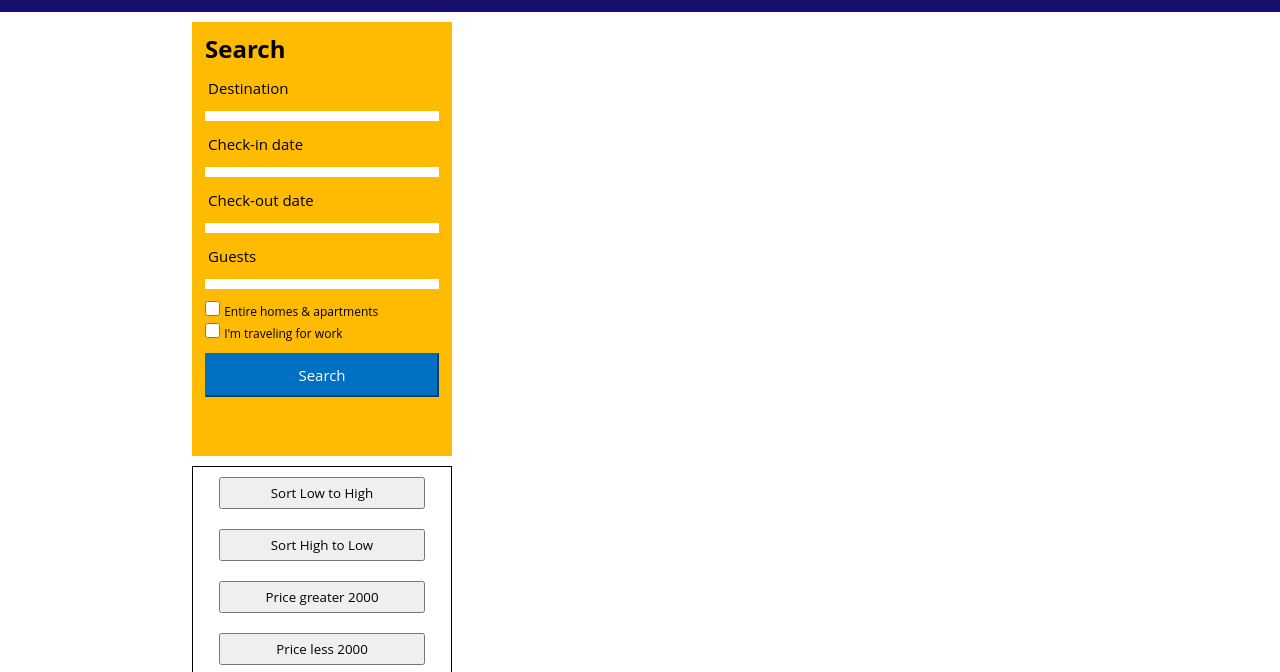
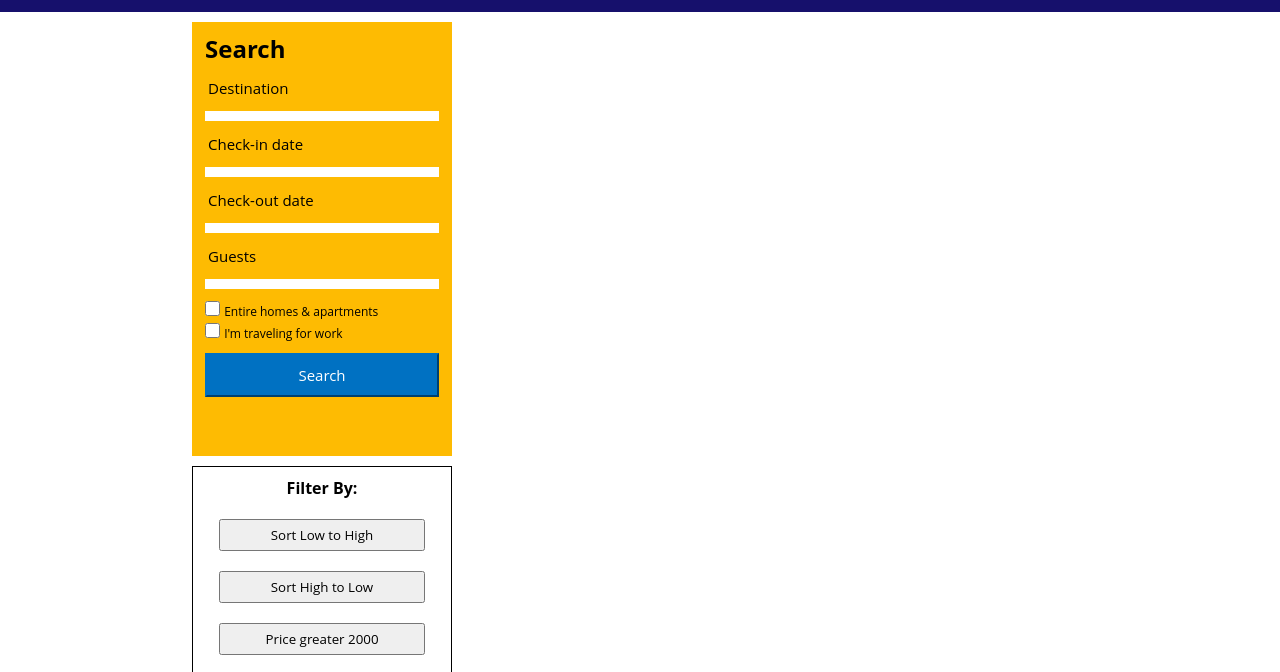
Before and after one commit to harishpampana7/gentle-spark-3788, a website: page city_New_Delhi.html in a window 1280 px wide. Shown: the part 123-795 px from the top of the page. Drawn offline with Linux system fonts and the light colour scheme; no server answers.

Commit message:
fixed styles

```diff
--- a/city_New_Delhi.html
+++ b/city_New_Delhi.html
@@ -54,6 +54,7 @@
           </div>
         </div>
         <div id="ss_city_box_1_2">
+          <h4>Filter By:</h4>
           <button id="sort-low-to-high">Sort Low to High</button>
           <button id="sort-high-to-low">Sort High to Low</button>
           <button id="greater-than">Price greater 2000</button>
```
Also changed, not shown: city_mumbai.html (+1 -0 lines), city_pune.html (+1 -0 lines).
